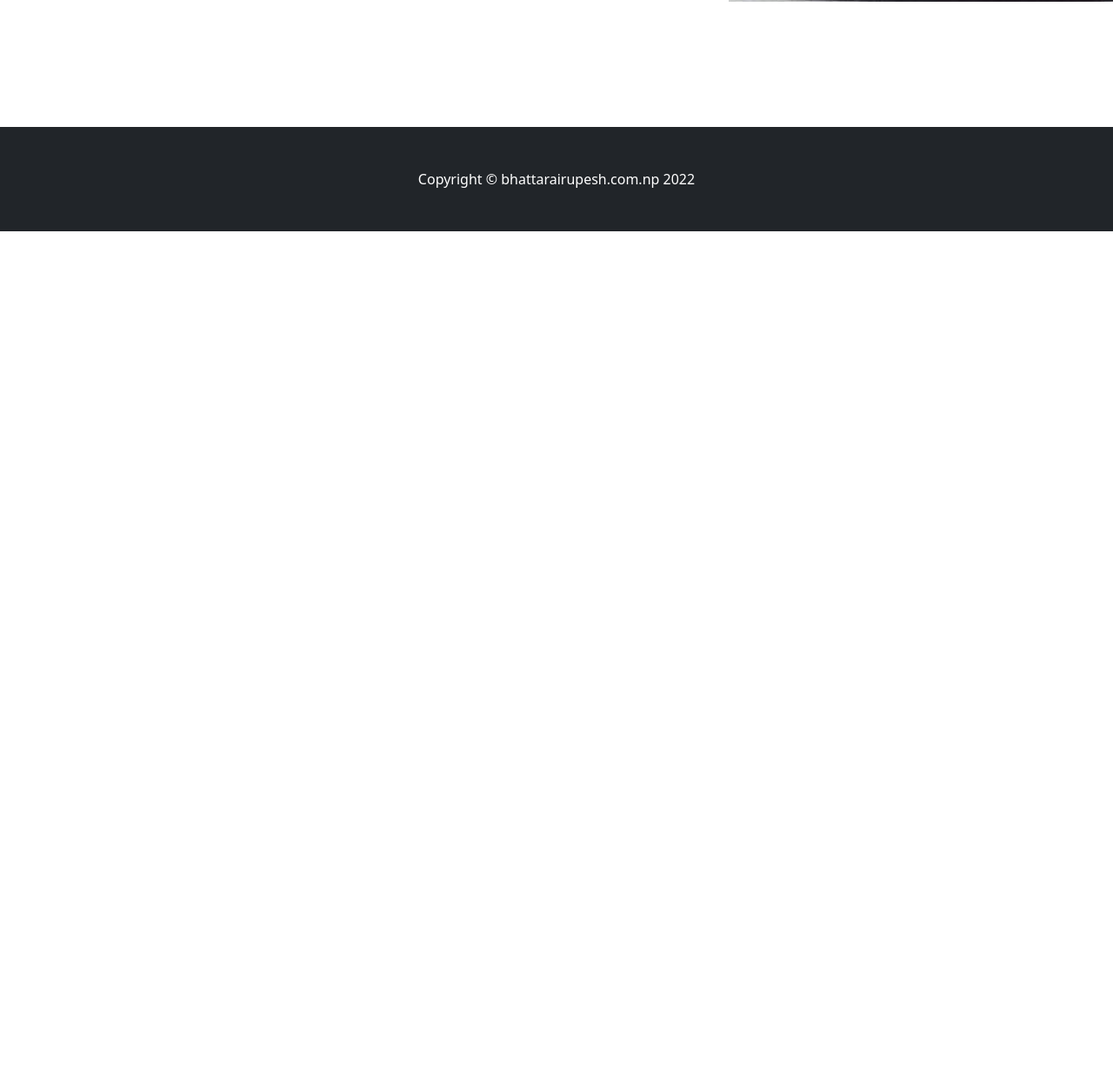
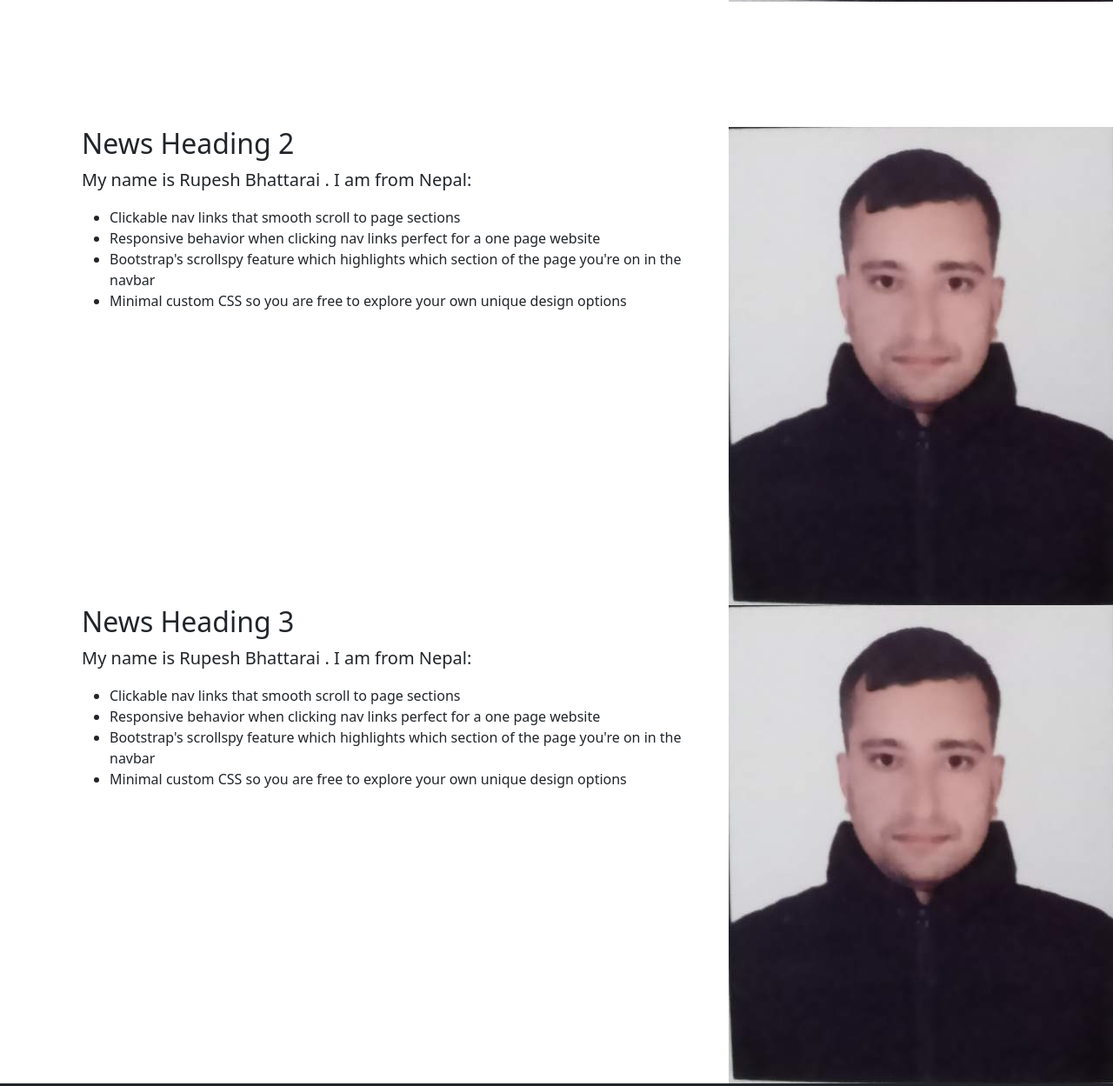
Before and after one commit to bhattarair393/web-, a plain HTML site: page news.html in a window 1280 px wide. Shown: the part 1042-2291 px from the top of the page at 87% size. Before the commit the page ends 1308 px from the top, so only its background shows below. Drawn offline with nearby package versions, Linux system fonts and the light colour scheme.

Commit message:
news 1 2 3 added

```diff
--- a/news.html
+++ b/news.html
@@ -42,7 +42,7 @@
                 <div class="row gx-4 justify-content-center">
                     <div class="col-lg-8">
 
-                        <h2>News Heading</h2>
+                        <h2>News Heading 1</h2>
                         <p class="lead">My name is Rupesh Bhattarai . I am from Nepal:</p>
                         <ul>
                             <li>Clickable nav links that smooth scroll to page sections</li>
@@ -60,6 +60,54 @@
             </div>
         </section>
 
+
+
+        <div class="container px-4">
+            <div class="row gx-4 justify-content-center">
+                <div class="col-lg-8">
+
+                    <h2>News Heading 2</h2>
+                    <p class="lead">My name is Rupesh Bhattarai . I am from Nepal:</p>
+                    <ul>
+                        <li>Clickable nav links that smooth scroll to page sections</li>
+                        <li>Responsive behavior when clicking nav links perfect for a one page website</li>
+                        <li>Bootstrap's scrollspy feature which highlights which section of the page you're on in the navbar</li>
+                        <li>Minimal custom CSS so you are free to explore your own unique design options</li>
+                    </ul>
+                </div>
+                <div class="col-lg-4">
+                    <img src="brp.jpg" alt="">
+
+                </div>
+
+            </div>
+        </div>
+
+
+
+
+        <div class="container px-4">
+            <div class="row gx-4 justify-content-center">
+                <div class="col-lg-8">
+
+                    <h2>News Heading 3</h2>
+                    <p class="lead">My name is Rupesh Bhattarai . I am from Nepal:</p>
+                    <ul>
+                        <li>Clickable nav links that smooth scroll to page sections</li>
+                        <li>Responsive behavior when clicking nav links perfect for a one page website</li>
+                        <li>Bootstrap's scrollspy feature which highlights which section of the page you're on in the navbar</li>
+                        <li>Minimal custom CSS so you are free to explore your own unique design options</li>
+                    </ul>
+                </div>
+                <div class="col-lg-4">
+                    <img src="brp.jpg" alt="">
+
+                </div>
+
+            </div>
+        </div>
+    </section>
+
         <!-- Footer-->
         <footer class="py-5 bg-dark">
             <div class="container px-4"><p class="m-0 text-center text-white">Copyright &copy; bhattarairupesh.com.np 2022</p></div>
```
